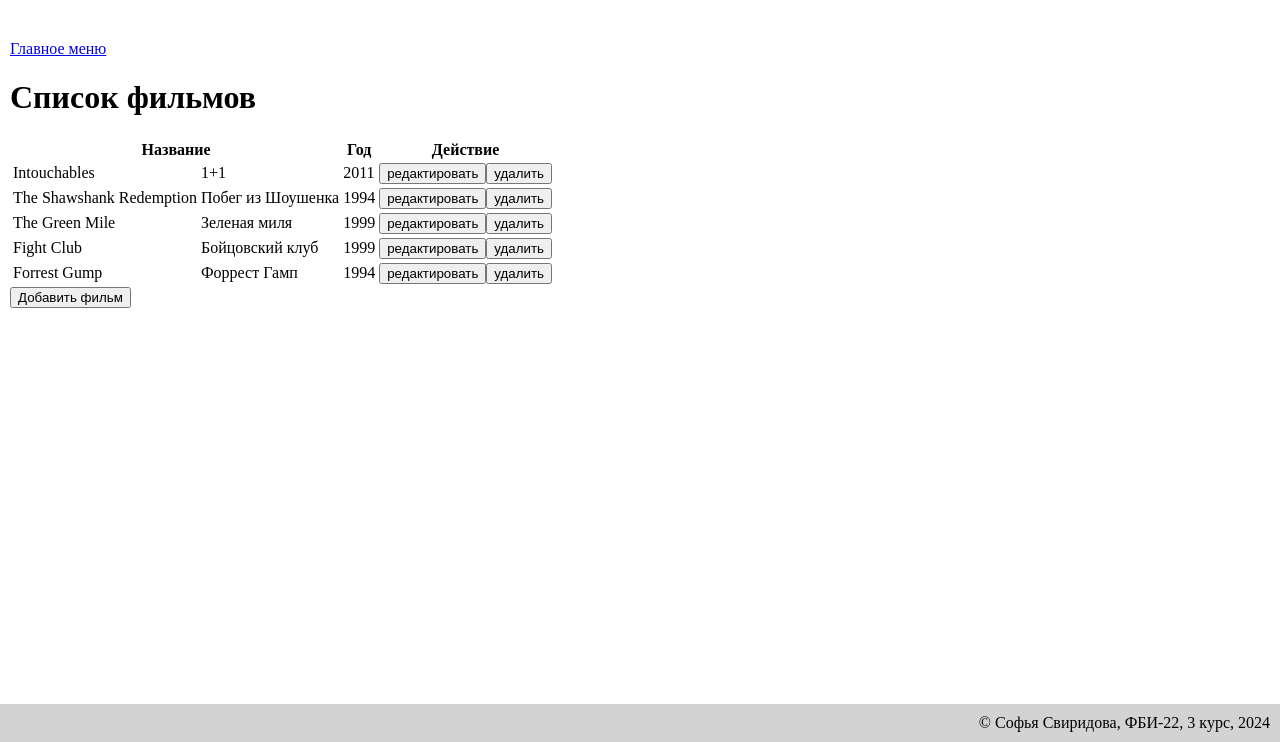
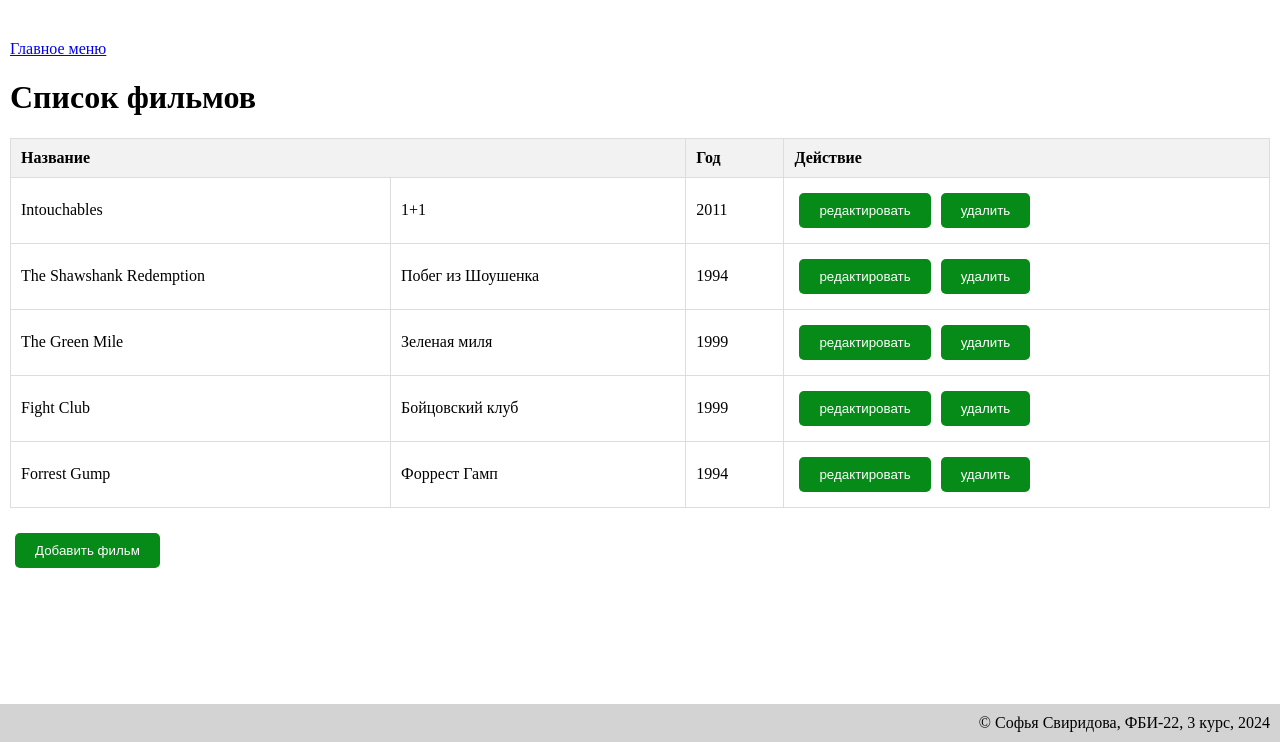
Before and after one commit to vvavei/web-programming-labs-2, a Flask app: page /lab7/ in a window 1280 px wide. Shown: the part 58-800 px from the top of the page. Run offline with Flask 3, Linux system fonts and the light colour scheme.

Commit message:
Стили

```diff
--- a/templates/lab7/lab7.html
+++ b/templates/lab7/lab7.html
@@ -5,6 +5,44 @@
 {% block script %}
 <script src="{{ url_for('static', filename='lab7/main.js') }}"></script>
 <style>
+    table {
+        width: 100%;
+        border-collapse: collapse;
+        margin-bottom: 20px;
+    }
+
+    th, td {
+        padding: 10px;
+        border: 1px solid #ddd;
+        text-align: left;
+    }
+
+    th {
+        background-color: #f2f2f2;
+    }
+
+    tr:hover {
+        background-color: #e9e9e9;
+    }
+
+    button {
+        padding: 10px 20px;
+        margin: 5px;
+        border: none;
+        background-color: #068a18;
+        color: white;
+        cursor: pointer;
+        border-radius: 5px;
+    }
+
+    button:hover {
+        background-color: #2d925a;
+    }
+
+    button:active {
+        background-color: #62d17a;
+    }
+
     .modal {
         display: none;
         z-index: 100;
@@ -17,6 +55,20 @@
         position: absolute;
         padding: 20px;
     }
+
+    .modal label {
+        display: block;
+        margin-bottom: 10px;
+    }
+
+    .modal input, .modal textarea {
+        width: 90%;
+        padding: 10px;
+        margin-top: 5px;
+        border: 1px solid;
+        border-radius: 5px;
+    }
+
     .error-message {
         color: red;
     }
```
